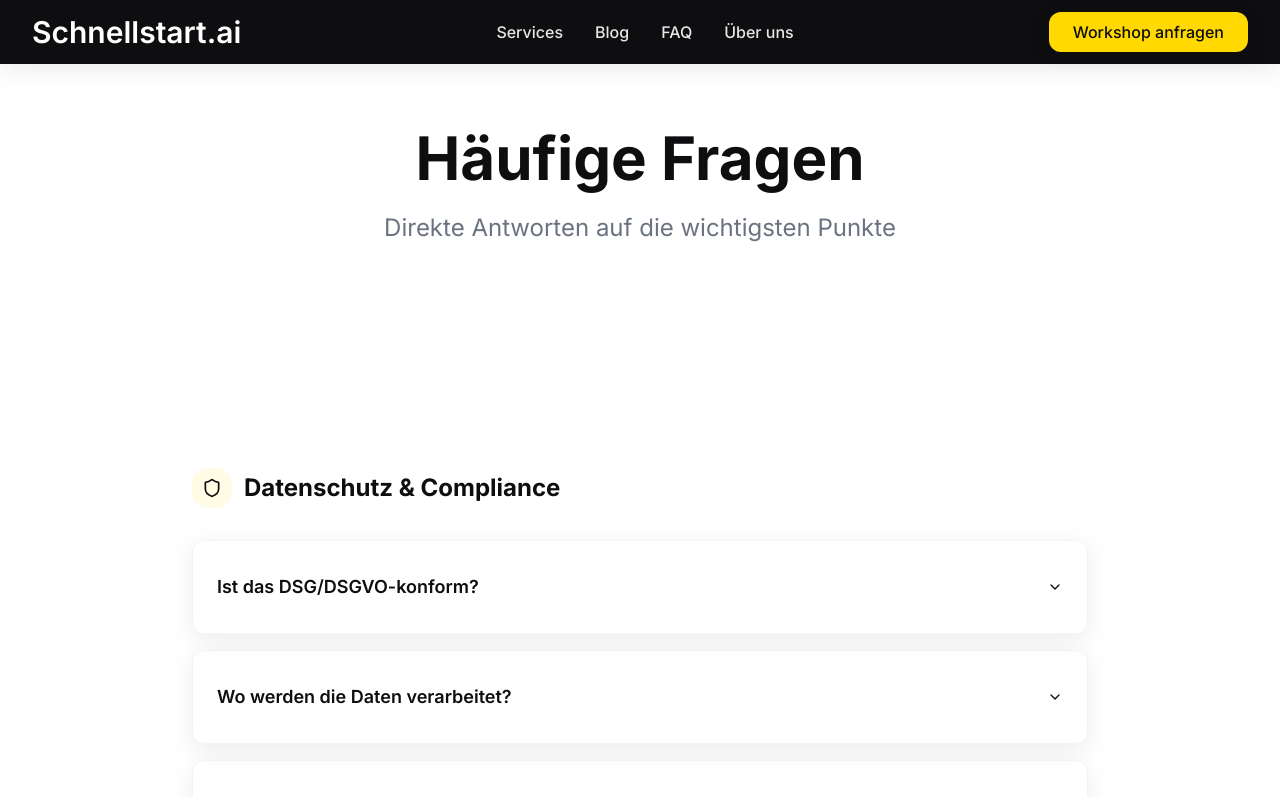
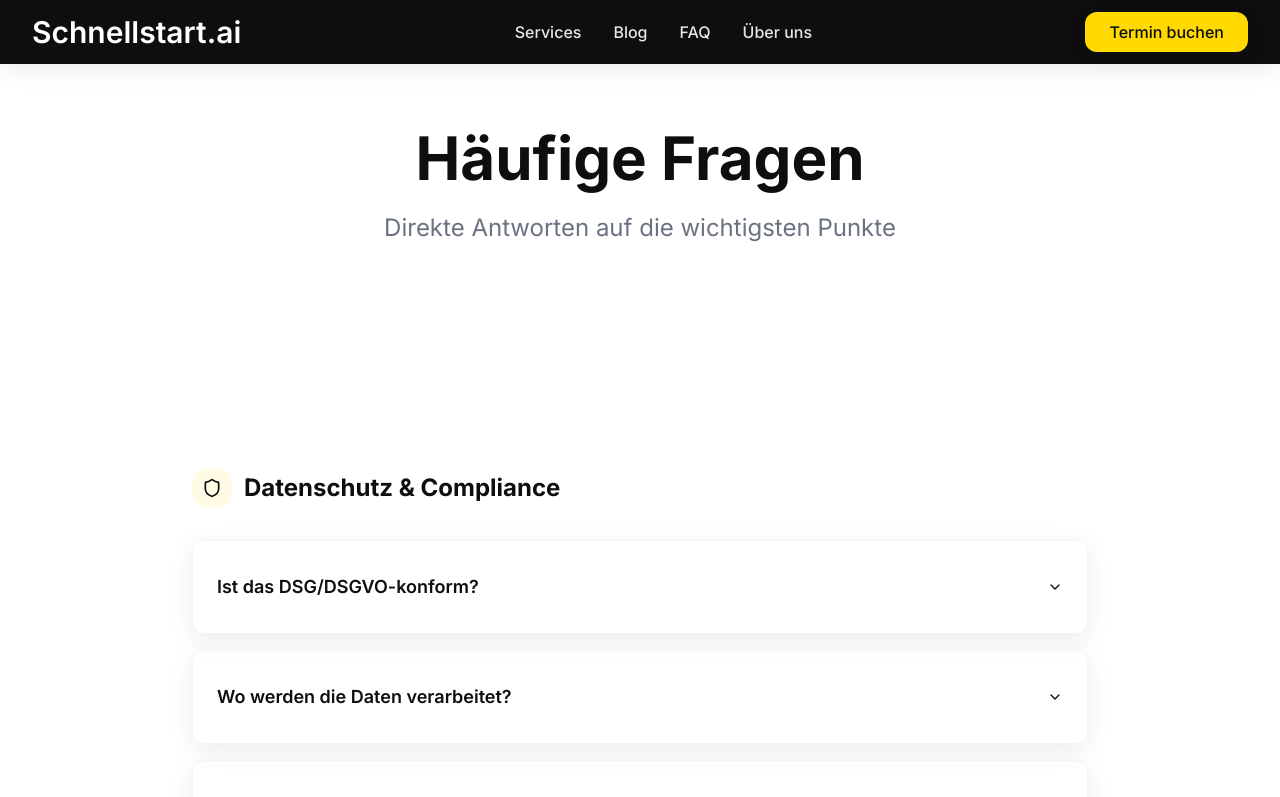
Before and after one commit to schnellstartai/schnellstartai, a React (Vite) app: page /faq in a window 1280 px wide. Shown: the top 797 px of the page. Built offline with nearby package versions, Linux system fonts and the light colour scheme; the HTML template or start-up script is replaced by a standard one.

Commit message:
Change button text

```diff
--- a/src/components/Header.tsx
+++ b/src/components/Header.tsx
@@ -48,7 +48,7 @@ export const Header = () => {
                 variant="brand"
                 className="font-medium px-6 py-2.5 text-base"
               >
-                Workshop anfragen
+                Termin buchen
               </Button>
             </a>
           </div>
@@ -84,7 +84,7 @@ export const Header = () => {
                 onClick={() => setIsMobileMenuOpen(false)}
               >
                 <Button variant="brand" className="w-full">
-                  Workshop anfragen
+                  Termin buchen
                 </Button>
               </a>
             </div>
```
